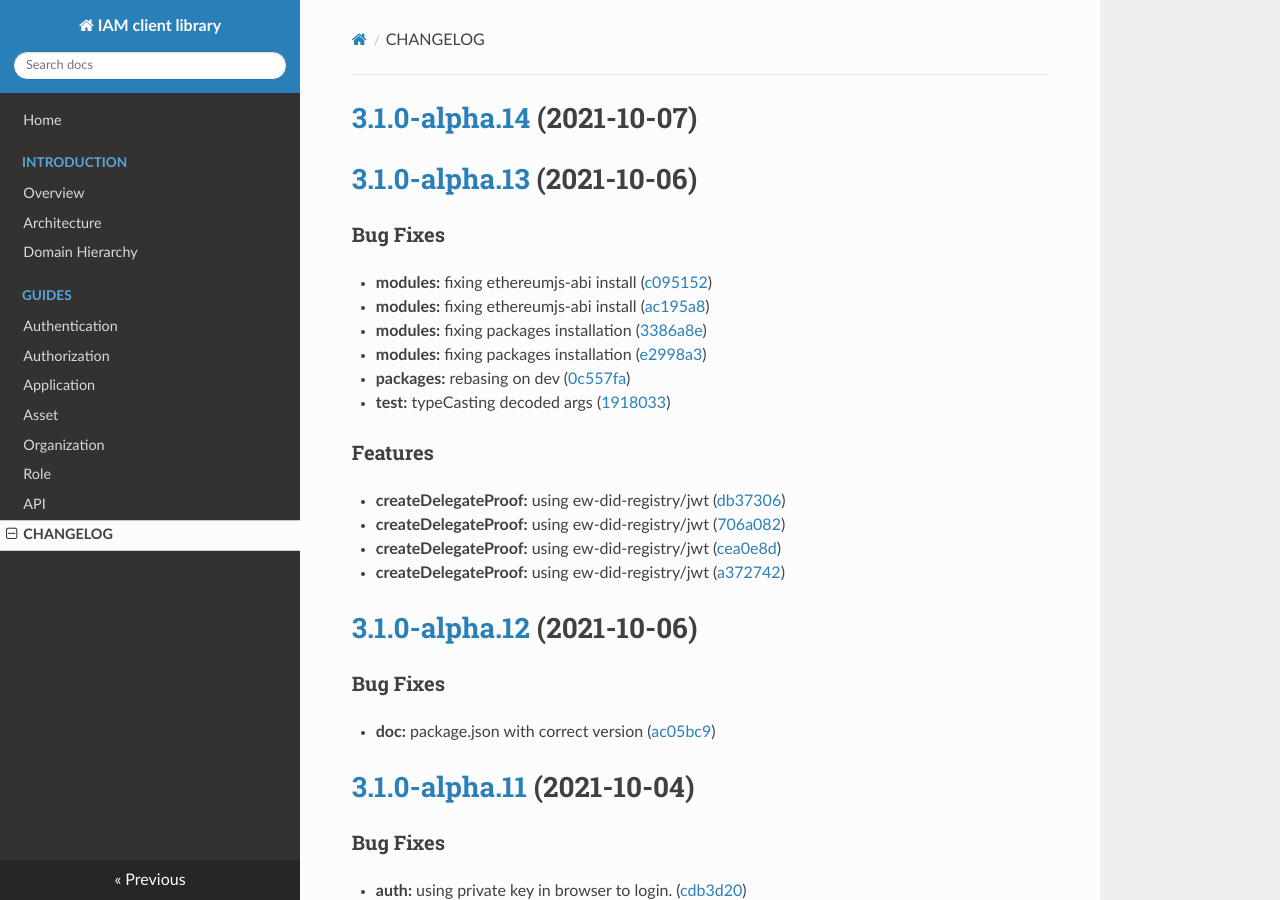
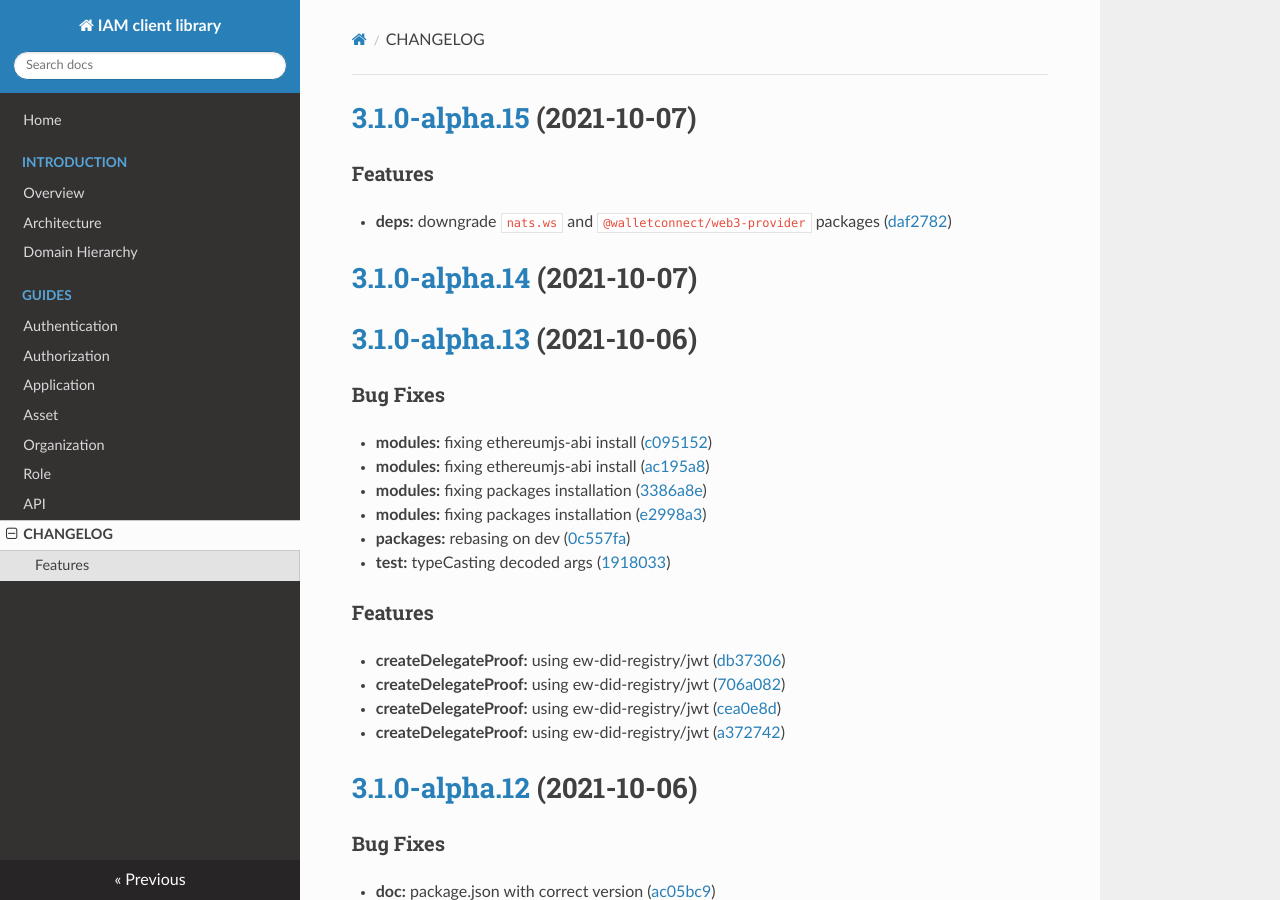
Before and after one commit to energywebfoundation/iam-client-lib, an MkDocs documentation site: the page built from docs/CHANGELOG.md, in a window 1280 px wide and 900 px high. Built offline with MkDocs 1.6.1, drawn with Linux system fonts in a browser that asks for light colours; nearby versions of some CDN libraries.

Commit message:
chore(release): 3.1.0-alpha.15 [skip ci]
# [3.1.0-alpha.15](https://github.com/energywebfoundation/iam-client-lib/compare/v3.1.0-alpha.14...v3.1.0-alpha.15) (2021-10-07)

### Features

* **deps:** downgrade `nats.ws` and `@walletconnect/web3-provider` packages ([daf2782](https://github.com/energywebfoundation/iam-client-lib/commit/daf278239fa7821d798b45d729ab4f9087f9c321))

```diff
--- a/docs/CHANGELOG.md
+++ b/docs/CHANGELOG.md
@@ -1,3 +1,10 @@
+# [3.1.0-alpha.15](https://github.com/energywebfoundation/iam-client-lib/compare/v3.1.0-alpha.14...v3.1.0-alpha.15) (2021-10-07)
+
+
+### Features
+
+* **deps:** downgrade `nats.ws` and `@walletconnect/web3-provider` packages ([daf2782](https://github.com/energywebfoundation/iam-client-lib/commit/daf278239fa7821d798b45d729ab4f9087f9c321))
+
 # [3.1.0-alpha.14](https://github.com/energywebfoundation/iam-client-lib/compare/v3.1.0-alpha.13...v3.1.0-alpha.14) (2021-10-07)
 
 # [3.1.0-alpha.13](https://github.com/energywebfoundation/iam-client-lib/compare/v3.1.0-alpha.12...v3.1.0-alpha.13) (2021-10-06)
--- a/package.json
+++ b/package.json
@@ -1,6 +1,6 @@
 {
     "name": "iam-client-lib",
-    "version": "3.1.0-alpha.14",
+    "version": "3.1.0-alpha.15",
     "description": "Library for Decentralized Identity and Access Management",
     "main": "dist/iam-client-lib.js",
     "module": "dist/iam-client-lib.esm.js",
```
